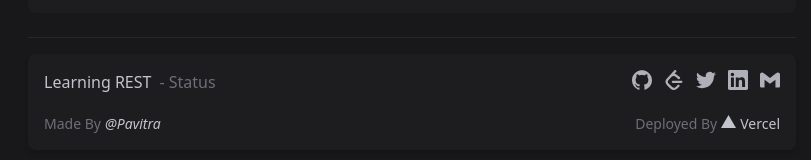
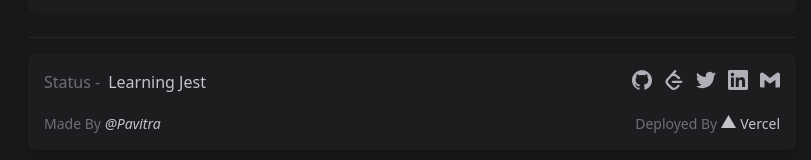
Before and after one commit to Pavitra554/portfolio, a Next.js app: page / in a window 1280 px wide. Shown: the part 946-1106 px from the top of the page, without its empty margins (228-1039 px from the left). Built offline with nearby package versions, Linux system fonts and the light colour scheme.

Commit message:
UPDATE: status updated

```diff
--- a/components/Footer/Footer.tsx
+++ b/components/Footer/Footer.tsx
@@ -24,8 +24,8 @@ const Footer = () => {
           {/* <div className='flex justify-center items-center h-6 w-6 rounded-full bg-[#3ddc84]/10'>
             <BsFillLightningChargeFill className="text-[#3ddc84] animate-pulse" size={15}/>
           </div> */}
-          <div className='text-[#c4c4cc]'>Learning REST</div>
-          <div className='text-[#6e6e78]'>- Status</div>
+          <div className='text-[#6e6e78]'>Status - </div>
+          <div className='text-[#c4c4cc]'>Learning Jest</div>
         </div>
 
         <div className='flex flex-row mt-4 md:mt-0 space-x-3'>
```
